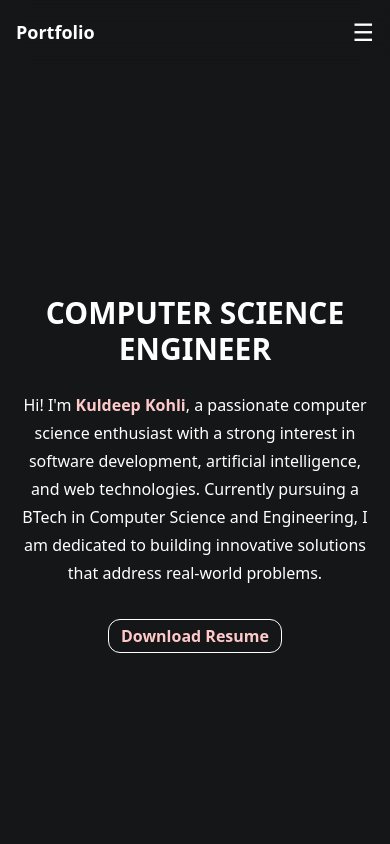
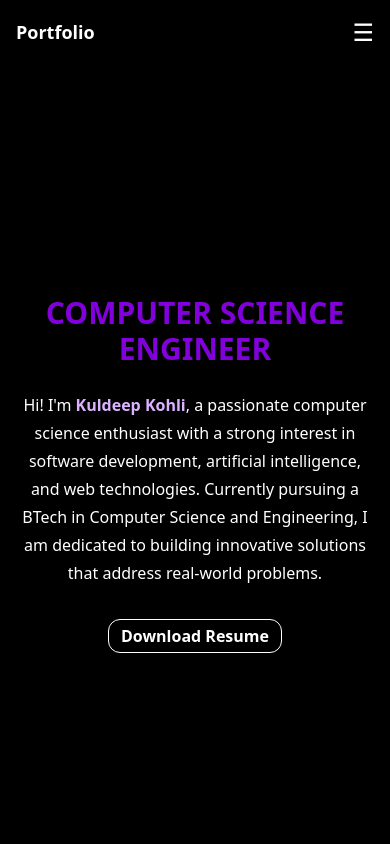
Before and after one commit to ImKuldeep30/Kuldeep-s_Portfolio, a React (Vite) app: page / in a window 390 px wide. Shown: the top 844 px of the page. Built offline with nearby package versions, Linux system fonts and the light colour scheme.

Commit message:
Gsap added in home page and loading animation

```diff
--- a/package.json
+++ b/package.json
@@ -10,7 +10,9 @@
     "preview": "vite preview"
   },
   "dependencies": {
+    "@gsap/react": "^2.1.2",
     "@tailwindcss/vite": "^4.1.18",
+    "gsap": "^3.14.2",
     "react": "^19.2.0",
     "react-dom": "^19.2.0",
     "tailwindcss": "^4.1.18"
--- a/src/App.jsx
+++ b/src/App.jsx
@@ -1,4 +1,6 @@
-import React from 'react'
+import React, { useState } from 'react'
+import Loader from './components/Loader'
+
 import Homepage from './pages/Homepage.jsx'
 import Skills from './pages/Skills.jsx'
 import Project from './pages/Project.jsx'
@@ -6,15 +8,21 @@ import Certification from './pages/Certification.jsx'
 import Contactme from './pages/Contactme.jsx'
 
 const App = () => {
+  const [loading, setLoading] = useState(true)
+
   return (
     <>
-    <div >
+      {loading && <Loader onFinish={() => setLoading(false)} />}
+
+      {!loading && (
+        <div>
           <Homepage />
           <Skills />
           <Project />
           <Certification />
           <Contactme />
         </div>
+      )}
     </>
   )
 }
--- /dev/null
+++ b/src/components/Loader.jsx
@@ -0,0 +1,56 @@
+import React, { useRef } from "react"
+import { useGSAP } from "@gsap/react"
+import gsap from "gsap"
+
+const Loader = ({ onFinish }) => {
+  const loaderRef = useRef(null)
+  const wordRef = useRef(null)
+  const charsRef = useRef([])
+
+  const text = "KULDEEP KOHLI"
+
+  useGSAP(() => {
+    const tl = gsap.timeline({
+      onComplete: onFinish
+    })
+
+    // 1️⃣ Letters come from bottom one by one
+    tl.from(charsRef.current, {
+      y: -100,
+      opacity: 0,
+      duration: 0.3,
+      stagger: 0.04,
+      ease: "power3.out"
+    })
+
+    // 2️⃣ Whole word zooms + fades (NOT individual letters)
+    tl.to(wordRef.current, {
+      scale: 2,
+      opacity: 0,
+      duration: 1,
+      delay: 0.3,
+      ease: "power3.inOut"
+    })
+
+    // 3️⃣ Loader fades out
+    tl.to(loaderRef.current, {
+      autoAlpha:0,
+      duration: 0.5
+    })
+
+  }, [])
+
+  return (
+    <div ref={loaderRef} className="fixed inset-0 bg-black flex items-center justify-center z-9999">
+      <h1 ref={wordRef} className="flex flex-wrap justify-center text-purple-700 text-3xl sm:text-5xl md:text-6xl lg:text-7xl font-extrabold tracking-widest sm:tracking-widest">
+        {text.split("").map((char, index) => (
+          <span key={index} ref={el => (charsRef.current[index] = el)} className="inline-block">
+            {char === " " ? "\u00A0" : char}
+          </span>
+        ))}
+      </h1>
+    </div>
+  )
+}
+
+export default Loader
--- a/src/components/Main.jsx
+++ b/src/components/Main.jsx
@@ -1,7 +1,41 @@
 import React from 'react'
 import resume from '../assets/resume.pdf'
+import { useLayoutEffect } from 'react'
+import gsap from 'gsap'
 
 const Main = () => {
+
+  useLayoutEffect(() => {
+
+    const tl = gsap.timeline()
+
+    tl.from("#CS", {
+      y: -100,
+      opacity: 0,
+      duration:0.5,
+      ease: "elastic.out(1, 0.5)"
+    })
+
+    tl.from("#eng",{
+      y:-100,
+      opacity:0,
+      ease: "elastic.out(1, 0.5)"
+    })
+
+    tl.from("#para",{
+      y:-30,
+      opacity:0,
+      duration:1.2,
+      ease:"elastic.out(1, 0.5)"
+    })
+
+    tl.from("#btn",{
+      y:-100,
+      opacity:0,
+      ease:"elastic.out(1, 0.5)"
+    })
+
+  }, [])
 
   const download = () =>{
     const link = document.createElement("a");
@@ -13,15 +47,22 @@ const Main = () => {
   }
 
   return (
-        <div className='w-full min-h-screen flex items-center justify-center pt-16 sm:pt-20 px-4 sm:px-8 md:px-16 lg:px-[20%] text-center'>
-          <div className='w-full'>
-      <h1 className='text-white text-3xl sm:text-4xl lg:text-5xl font-extrabold mt-10'>COMPUTER SCIENCE</h1>
-      <h1 className='text-3xl sm:text-4xl lg:text-5xl text-white font-extrabold px-2'>ENGINEER</h1>
-      <p className='text-base sm:text-lg lg:text-xl text-white mt-6 leading-7 sm:leading-8 lg:leading-9'>Hi! I'm <span className='font-semibold text-red-200'>Kuldeep Kohli</span>, a passionate computer science enthusiast with a strong interest in software development, artificial intelligence, and web technologies. Currently pursuing a BTech in Computer Science and Engineering, I am dedicated to building innovative solutions that address real-world problems.</p>
-            <div className='mt-8'>
-              <button className='w-auto h-auto text-red-200 border-white border rounded-xl py-1 px-3 font-semibold hover:scale-110' onClick={download}>Download Resume</button>
-            </div>
-          </div>
+    <div className='w-full min-h-screen flex items-center justify-center pt-16 sm:pt-20 px-4 sm:px-8 md:px-16 lg:px-[20%] text-center'>
+      <div className='w-full'>
+        <h1 id="CS" className='text-purple-700 text-3xl sm:text-4xl lg:text-6xl font-extrabold mt-10'>COMPUTER SCIENCE</h1>
+        <h1 id="eng" className='text-3xl sm:text-4xl lg:text-6xl text-purple-700 font-extrabold px-2'>ENGINEER</h1>
+        <p id='para' className='text-base sm:text-lg lg:text-xl text-white mt-6 leading-7 sm:leading-8 lg:leading-9'>Hi! I'm
+          <span className='font-semibold text-purple-300'> Kuldeep Kohli</span>, a passionate computer science enthusiast with a strong interest in software development, artificial intelligence, and web technologies. Currently pursuing a BTech in Computer Science and Engineering, I am dedicated to building innovative solutions that address real-world problems.
+        </p>
+        <div id="btn" className='mt-8'>
+          <button onClick={download} className="relative overflow-hidden border border-white rounded-xl py-1 px-3 font-semibold  text-white group ">
+          <span className=" absolute inset-0 bg-purple-700 scale-x-0 origin-right transition-transform duration-500 group-hover:scale-x-100 group-hover:origin-left"></span>
+            <span className="relative z-10 group-hover:text-black transition-colors">
+              Download Resume
+            </span>
+          </button>
+        </div>
+      </div>
     </div>
   )
 }
--- a/src/components/Nav.jsx
+++ b/src/components/Nav.jsx
@@ -2,8 +2,26 @@ import React from 'react'
 import { useState } from 'react'
 import { useEffect } from 'react'
 import Email from './Email'
+import { useGSAP } from '@gsap/react'
+import gsap from 'gsap'
 
 const Nav = () => {
+
+  useGSAP(()=>{
+    const tl = gsap.timeline()
+    tl.from("#hero",{
+      y:-30,
+      duration:0.4,
+      delay:2.2,
+      opacity: 0,
+      ease:"elastic"
+    })
+    tl.from("#links a",{
+      duration:0.4,
+      opacity: 0,
+      stagger: 0.08
+    })
+  })
 
   const [open, setOpen] = useState(false)
   useEffect(() => {
@@ -22,19 +40,19 @@ const Nav = () => {
   return (
     <div className="w-full fixed top-0 left-0 z-50 text-white flex justify-between items-center bg-transparent backdrop-blur-md px-4 sm:px-6 md:px-8 lg:px-20 py-3 h-16 sm:h-20">
 
-      <h1 className="text-lg sm:text-xl lg:text-2xl font-semibold">
+      <h1 className="text-lg sm:text-xl lg:text-2xl font-semibold" id='hero'>
         Portfolio
       </h1>
 
-      <div className="hidden lg:flex lg:w-2/5 justify-between items-center">
-        <a href="#home" className="cursor-pointer  text-sm lg:text-base hover:scale-110 transition-transform">Home</a>
-        <a href="#skills" className="cursor-pointer text-sm lg:text-base  hover:scale-110 transition-transform">Skills</a>
-        <a href="#project" className="cursor-pointer text-sm lg:text-base  hover:scale-110 transition-transform">Project</a>
-        <a href="#certification" className="cursor-pointer text-sm lg:text-base  hover:scale-110 transition-transform">Certifications</a>
-        <a href="#contact" className="cursor-pointer text-sm lg:text-base  hover:scale-110 transition-transform">Contact Me</a>
+      <div className="hidden lg:flex lg:w-2/5 justify-between items-center" id='links'>
+        <a href="#home" className="cursor-pointer  text-sm lg:text-base hover:scale-125 hover:text-purple-700 transition-transform">Home</a>
+        <a href="#skills" className="cursor-pointer text-sm lg:text-base  hover:scale-125 hover:text-purple-700 transition-transform">Skills</a>
+        <a href="#project" className="cursor-pointer text-sm lg:text-base  hover:scale-125 hover:text-purple-700 transition-transform">Project</a>
+        <a href="#certification" className="cursor-pointer text-sm lg:text-base  hover:scale-125 hover:text-purple-700 transition-transform">Certifications</a>
+        <a href="#contact" className="cursor-pointer text-sm lg:text-base  hover:scale-125 hover:text-purple-700 transition-transform">Contact Me</a>
       </div>
 
-      <div className=" lg:hidden">
+      <div className=" lg:hidden" id="hero">
         <button onClick={() => setOpen(!open)} className="text-2xl sm:text-3xl ">
           ☰
         </button>
--- a/src/index.css
+++ b/src/index.css
@@ -1 +1,5 @@
 @import "tailwindcss";
+
+html, body {
+  background-color: black;
+}
--- a/src/pages/Homepage.jsx
+++ b/src/pages/Homepage.jsx
@@ -6,10 +6,10 @@ const Homepage = () => {
   return (
     <>
     <section id='home'>
-    <div className="w-full min-h-screen bg-[#151618]">
+    <div className="w-full min-h-screen bg-black">
         <Nav />
         <div >
-            <Main />
+          <Main />
         </div>
     </div>
     </section>
```
Also changed, not shown: 1 other file (tests, documents, lock files or other folders). Lines whose indentation alone changed are shown as unchanged.
